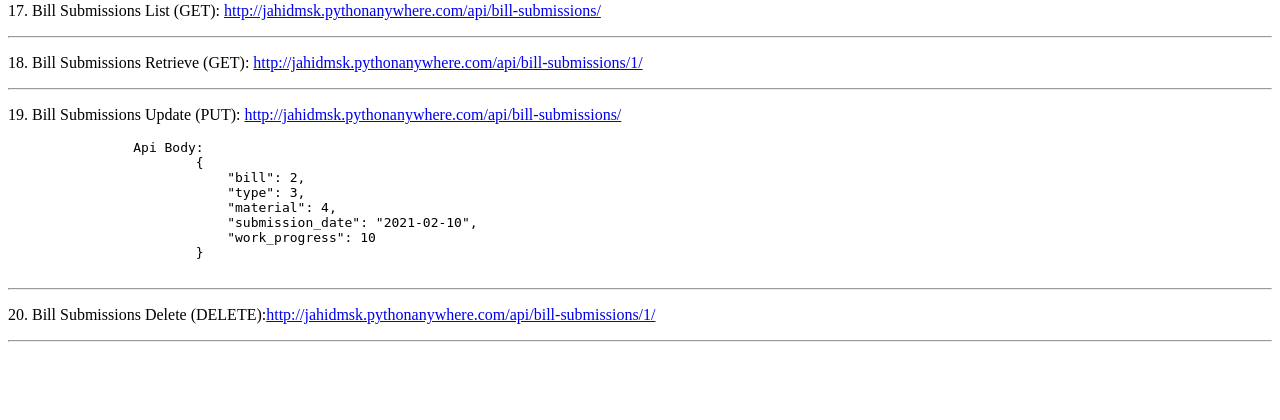
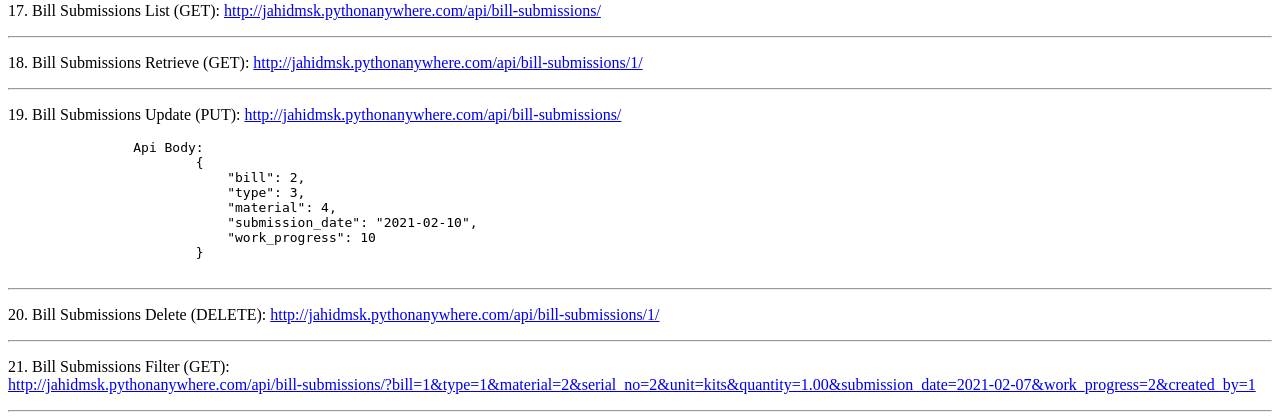
Before and after one commit to m-a-hannan/dushanbe-backend-apis, a Django app: page / in a window 1280 px wide; the page is wider, and only the part inside the window is pictured. Shown: the part 2002-2422 px from the top of that part. Before the commit the page ends 2344 px from the top of that part, so only its background shows below. Run offline with Django 3.2, Linux system fonts and the light colour scheme.

Commit message:
bill_submissions filter API added

```diff
--- a/dushanbe/urls.py
+++ b/dushanbe/urls.py
@@ -43,6 +43,8 @@ dushanbe_router.register('materials', MaterialViewSet)
 # Delete (DELETE): http://127.0.0.1:8000/api/bill-submissions/{id}/
 # Retrieve (GET): http://127.0.0.1:8000/api/bill-submissions/{id}/
 # Update (PUT): http://127.0.0.1:8000/api/bill-submissions/{id}/
+# Filter (GET): http://127.0.0.1:8000/api/bill-submissions/?
+# bill=1&type=1&material=2&serial_no=2&unit=kits&quantity=1.00&submission_date=2021-02-07&work_progress=2&created_by=1
 dushanbe_router.register('bill-submissions', BillSubmissionViewSet)
 
 
--- a/dushanbe/views/bill_submission_views.py
+++ b/dushanbe/views/bill_submission_views.py
@@ -1,9 +1,11 @@
 from django.db import transaction
 from rest_framework import status, viewsets
 from rest_framework.response import Response
+from django_filters.rest_framework import DjangoFilterBackend
 
 # app
 from dushanbe.models import BillSubmission
+from dushanbe.filters.filters import BillSubmissionFilter
 from dushanbe.paginations.paginations import CustomPageNumberPagination
 from dushanbe.permissions.common_permissions import DjangoModelPermissionsWithGET
 from dushanbe.serializers.bill_submission_serializers import (
@@ -18,10 +20,14 @@ from dushanbe.serializers.bill_submission_serializers import (
 # Delete (DELETE): http://127.0.0.1:8000/api/bill-submissions/{id}/
 # Retrieve (GET): http://127.0.0.1:8000/api/bill-submissions/{id}/
 # Update (PUT): http://127.0.0.1:8000/api/bill-submissions/{id}/
+# Filter (GET): http://127.0.0.1:8000/api/bill-submissions/?
+# bill=1&type=1&material=2&serial_no=2&unit=kits&quantity=1.00&submission_date=2021-02-07&work_progress=2&created_by=1
 class BillSubmissionViewSet(viewsets.ModelViewSet):
     queryset = BillSubmission.objects.all().order_by('-id')
     serializer_class = BillSubmissionListSerializer
     # permission_classes = (DjangoModelPermissionsWithGET, )
+    filter_backends = [DjangoFilterBackend]
+    filterset_class = BillSubmissionFilter
     pagination_class = None
 
     @transaction.atomic
--- a/templates/home.html
+++ b/templates/home.html
@@ -188,7 +188,14 @@
             </pre>
     <hr>
 
-    <p>20. Bill Submissions Delete (DELETE):<a href="#">http://jahidmsk.pythonanywhere.com/api/bill-submissions/1/</a></p>
+    <p>20. Bill Submissions Delete (DELETE): <a href="#">http://jahidmsk.pythonanywhere.com/api/bill-submissions/1/</a></p>
+    <hr>
+
+    <p>21. Bill Submissions Filter (GET): <br>
+        <a href="http://jahidmsk.pythonanywhere.com/api/bill-submissions/?bill=1&type=1&material=2&serial_no=2&unit=kits&quantity=1.00&submission_date=2021-02-07&work_progress=2&created_by=1" target="_blank">
+            http://jahidmsk.pythonanywhere.com/api/bill-submissions/?bill=1&type=1&material=2&serial_no=2&unit=kits&quantity=1.00&submission_date=2021-02-07&work_progress=2&created_by=1
+        </a>
+    </p>
     <hr>
 
 </body>
```
Also changed, not shown: dushanbe/filters/filters.py (+14 -0 lines).
